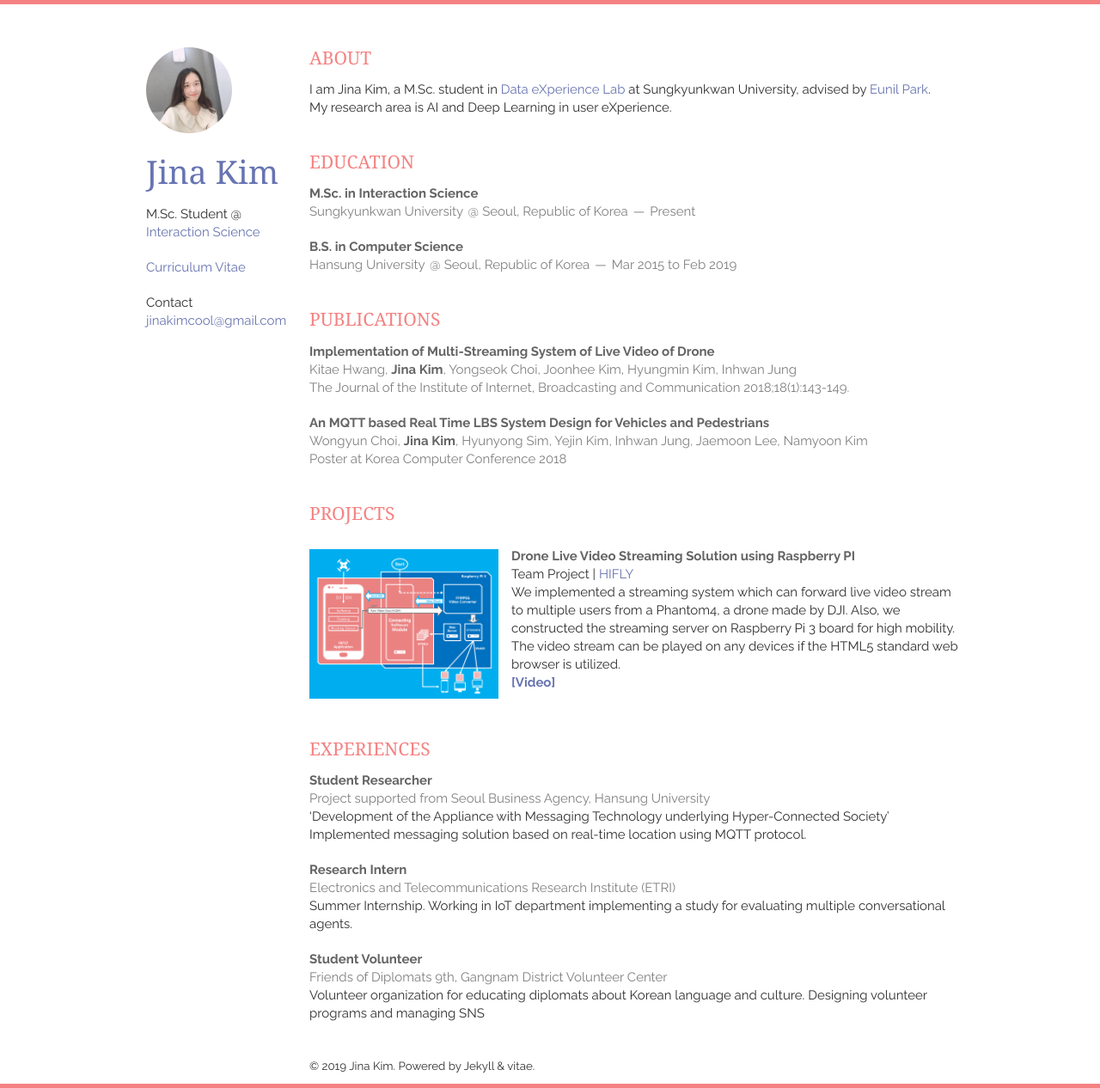
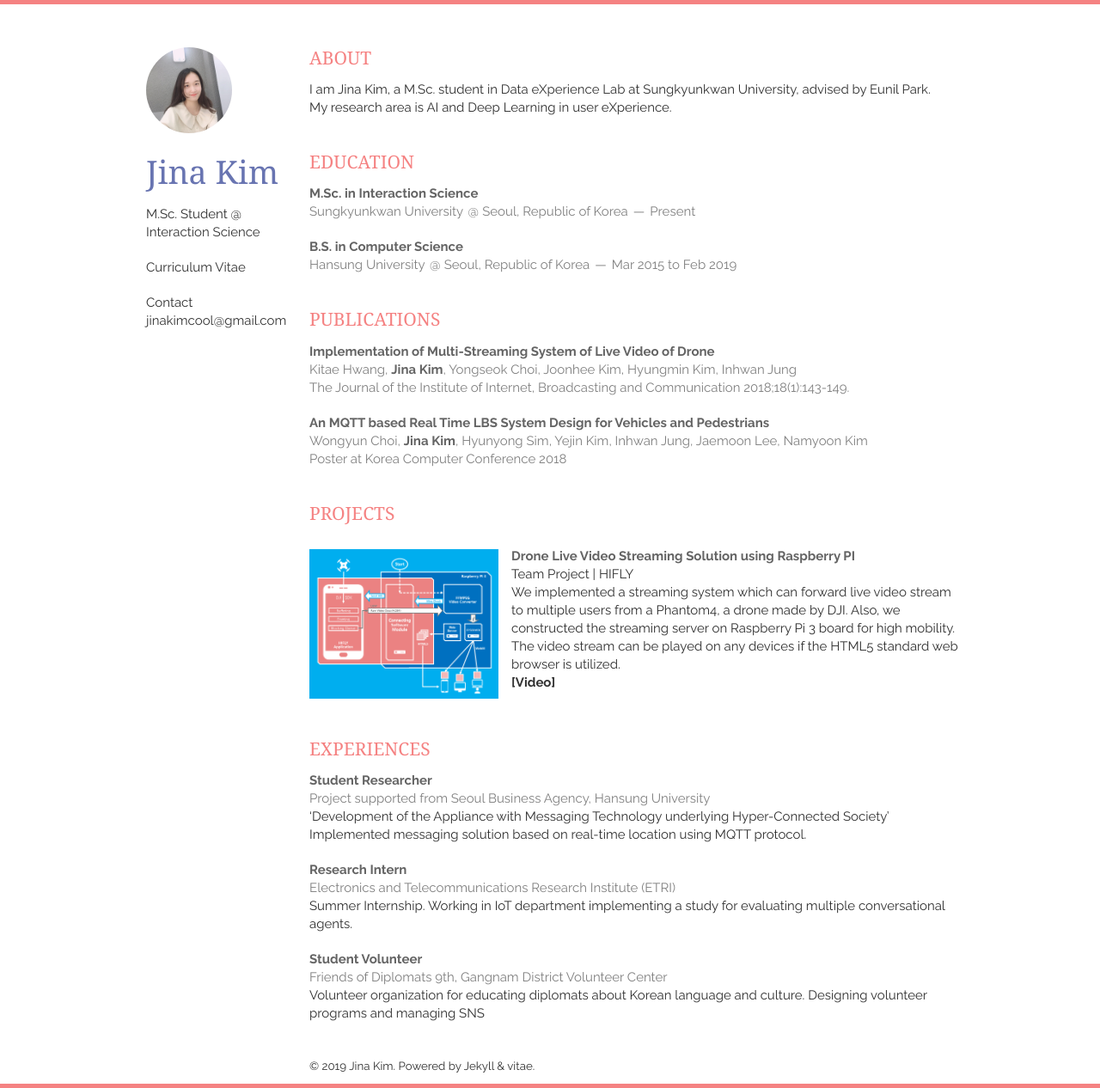
Before and after one commit to Jina-Kim/Jina-Kim.github.io, a Jekyll site: the page built from index.html, in a window 1280 px wide. Shown: the whole page at 86% size. Built offline with Jekyll 4.4.1, drawn with Linux system fonts in a browser that asks for light colours; nearby versions of some CDN libraries; the list of posts is cut into pages by our own code.

Commit message:
update color

```diff
--- a/static/css/base.css
+++ b/static/css/base.css
@@ -94,7 +94,7 @@
 
 /* #Links
 ================================================== */
-	a, a:visited { color: #6874b1; text-decoration: underline; outline: 0; }
+	a, a:visited { text-decoration: none; outline: 0; }
 	a:hover, a:focus { color: #000; }
 	p a, p a:visited { line-height: inherit; }
 
--- a/static/css/layout.css
+++ b/static/css/layout.css
@@ -14,7 +14,7 @@ body {
 }
 
 a {
-    color: #6874b1;
+    color: #333;
     text-decoration: none;
     /*background-color: rgba(39, 168, 34, 0.06);*/
 }
```
